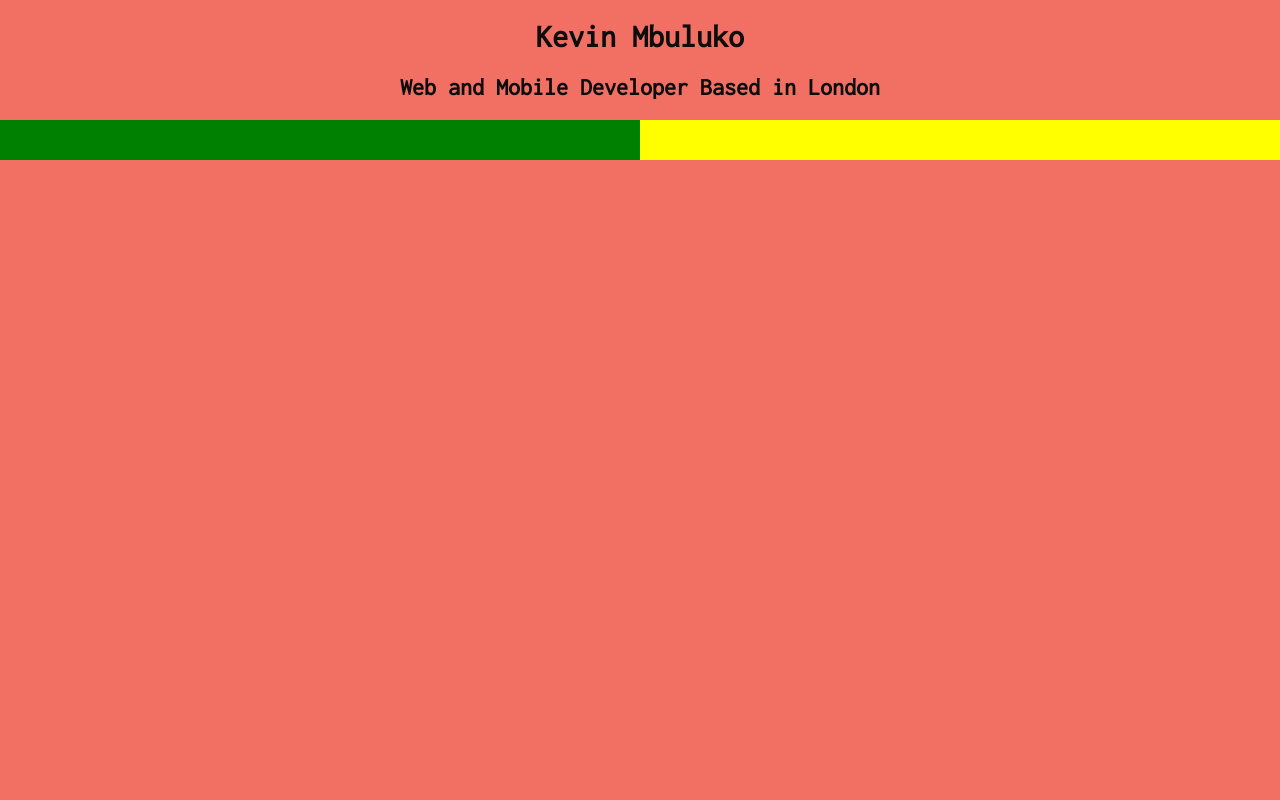
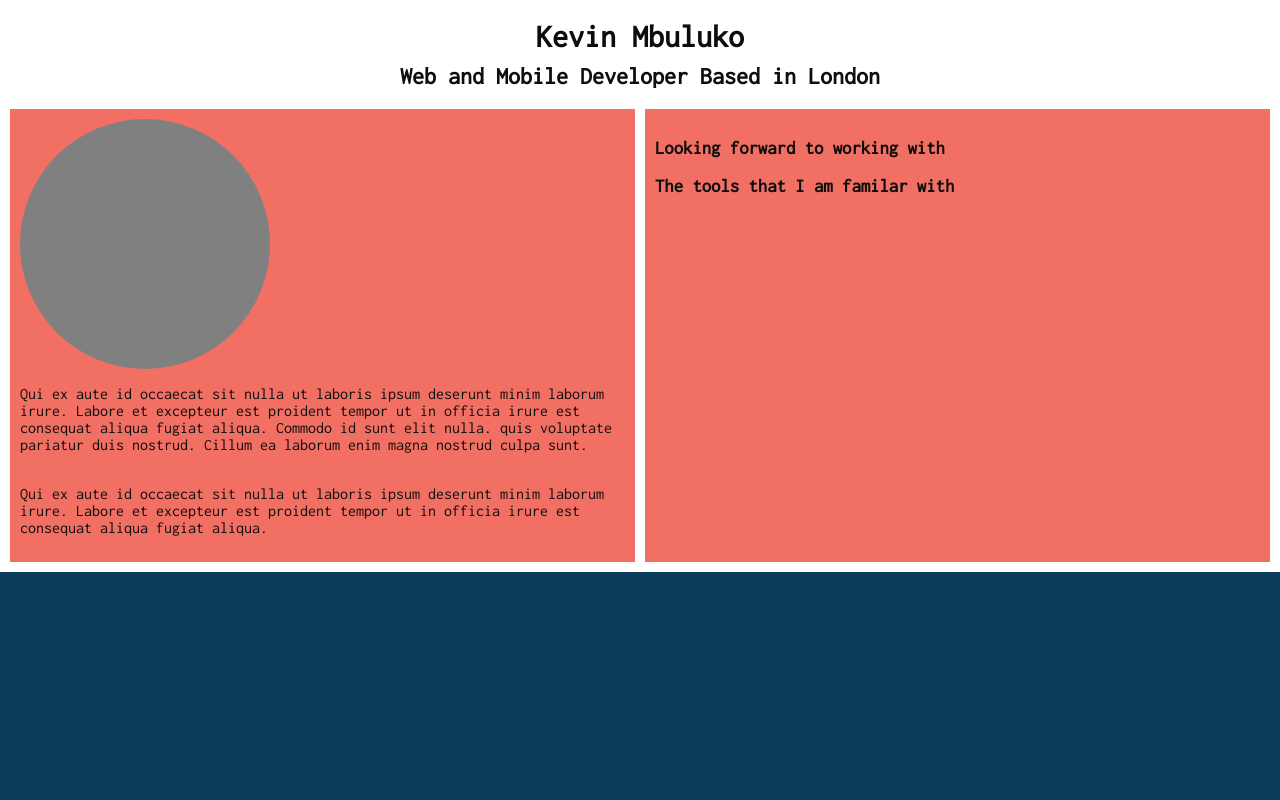
Before and after one commit to Encr1pt0r/portfolio-react, a React (Create React App) app: page / in a window 1280 px wide. Shown: the top 800 px of the page. Built offline with nearby package versions, Linux system fonts and the light colour scheme.

Commit message:
Implementing BEM class structure on landing section

```diff
--- a/src/Landing.scss
+++ b/src/Landing.scss
@@ -2,46 +2,61 @@
 
 .landing {
     margin: 20px;
-}
+    width: 100%;
+    height: 100%;
+    background-color: $white;
+    margin: 0px;
+    box-sizing: content-box;
 
     /* This is temporary while I figure out some things about structure */
-.title {
+    &__title {
         font-family: consolas;
         text-align: center;
-}
 
         /* Padding introduced to top to make sure the background is covering the whole page */
-.title__main {
+        &__main {
+            margin: 10px;
             padding-top: 20px;
             margin-top: 0px;
         }
 
-.landing {
-    width: 100%;
-    height: 100vh;
-    background-color: $red;
-    margin: 0px;
-    box-sizing: content-box;
+        &__sub {
+            margin: 10px;
+        }
     }
 
-.profile {
+    &__profile {
         display: flex;
+        padding: 10px;
+        gap: 10px;
 
         &__bio {
-        padding: 20px;
-        background-color: green;
+            padding: 10px;
+            background-color: $red;
             width: 50%;
+            display: flex;
+            flex-direction: column;
+            justify-content: center;
         }
 
         &__skills {
-        padding: 20px;
-        background-color: yellow;
+            padding: 10px;
+            background-color: $red;
             width: 50%;
         }
+    }
+
 }
 
 .b {
     width: 100%;
     height: 100vh;
-    background-color: blue;
+    background-color: $blue;
 }
+
+.biopic {
+    width: 250px;
+    height: 250px;
+    border-radius: 50%;
+    background-color: grey;
+}
--- a/src/landing.js
+++ b/src/landing.js
@@ -1,27 +1,41 @@
-import React from 'react';
-import './Landing.scss';
+import React from "react";
+import "./Landing.scss";
 
 export default function landing() {
   return (
     <>
-      <div className='landing'>
-        <div className='title'>
-          <h1 className='title__main'>Kevin Mbuluko</h1>
-          <h2 className='title__sub'>Web and Mobile Developer Based in London</h2>
+      <div className="landing">
+        <div className="landing__title">
+          <h1 className="landing__title__main">Kevin Mbuluko</h1>
+          <h2 className="landing__title__sub">
+            Web and Mobile Developer Based in London
+          </h2>
         </div>
 
-        <div className='profile'>
-          <div className='profile__bio'>
+        <div className="landing__profile">
+          <div className="landing__profile__bio">
             {/* <Bio /> */}
+            <div className="biopic"></div>
+            <p>Qui ex aute id occaecat sit nulla ut laboris ipsum deserunt minim laborum irure.
+              Labore et excepteur est proident tempor ut in officia irure est consequat aliqua
+              fugiat aliqua. Commodo id sunt elit nulla. quis voluptate pariatur duis nostrud.
+              Cillum ea laborum enim magna nostrud culpa sunt.</p>
+            <p>Qui ex aute id occaecat sit nulla ut laboris ipsum deserunt minim laborum irure.
+              Labore et excepteur est proident tempor ut in officia irure est consequat aliqua
+              fugiat aliqua.</p>
           </div>
-          <div className='profile__skills'>
+          <div className="landing__profile__skills">
             {/* <Skills /> */}
-          </div>
+            <h3>Looking forward to working with</h3>
+
+            <h3>The tools that I am familar with</h3>
+            </div>
         </div>
 
-        <div className='call-to-action'></div>
+        <div className="landing__call-to-action"></div>
       </div>
-      <div className='b'></div>
+
+      <div className="b"></div>
     </>
-  )
+  );
 }
```
Lines whose indentation alone changed are shown as unchanged.
